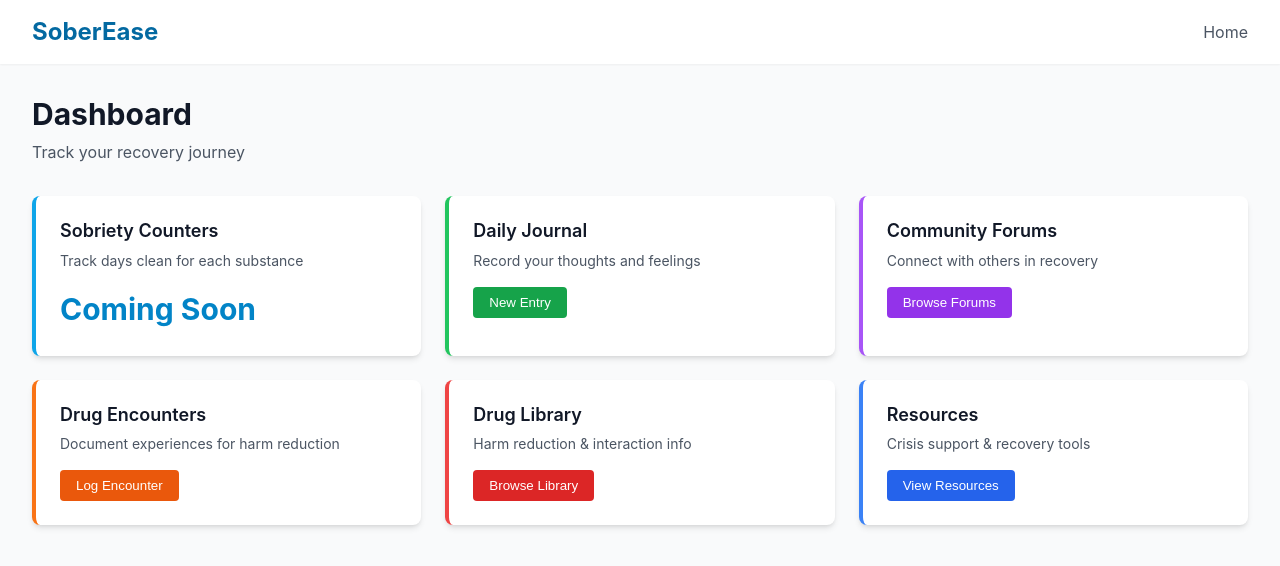
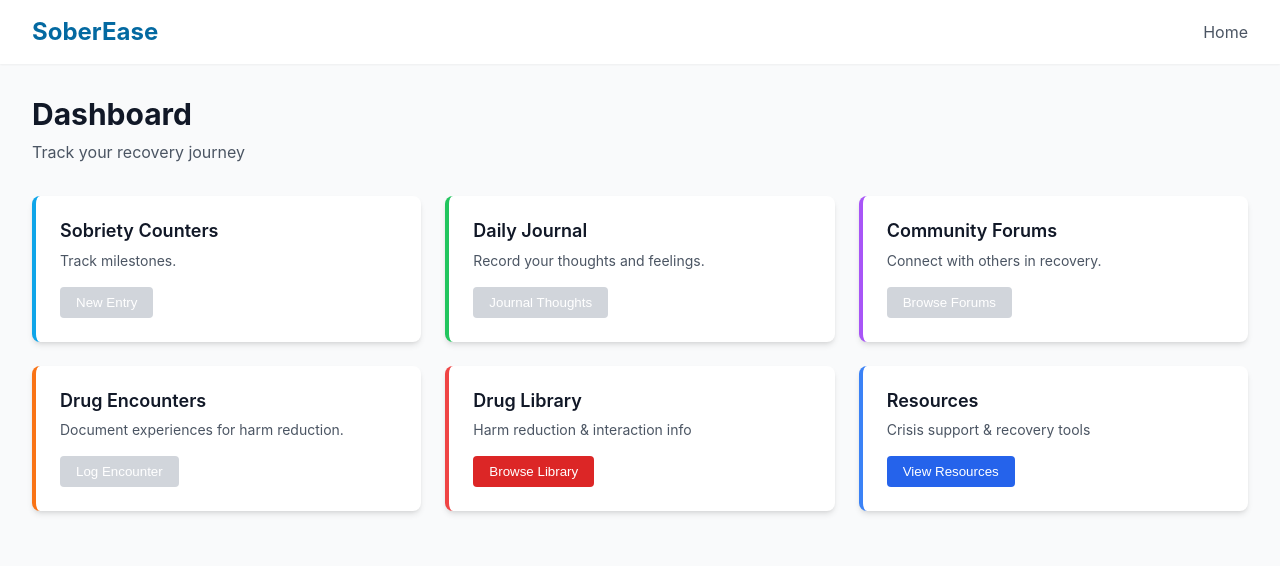
Before and after one commit to bradguthrie-business/sober-ease, a React (Vite) app in the folder frontend/: page /dashboard in a window 1280 px wide. Shown: the top 566 px of the page. Built offline with nearby package versions, Linux system fonts and the light colour scheme.

Commit message:
fix: #noissue - Update styling

```diff
--- a/frontend/src/pages/Dashboard/Dashboard.jsx
+++ b/frontend/src/pages/Dashboard/Dashboard.jsx
@@ -20,28 +20,28 @@ export default function Dashboard() {
         <div className="dashboard-grid">
           <div className="dashboard-card border-primary">
             <h3 className="dashboard-card-title">Sobriety Counters</h3>
-            <p className="dashboard-card-description">
-              Track days clean for each substance
-            </p>
-            <div className="dashboard-card-status">Coming Soon</div>
+            <p className="dashboard-card-description">Track milestones.</p>
+            <button className="dashboard-card-button btn-primary disabled">
+              New Entry
+            </button>
           </div>
 
           <div className="dashboard-card border-green">
             <h3 className="dashboard-card-title">Daily Journal</h3>
             <p className="dashboard-card-description">
-              Record your thoughts and feelings
+              Record your thoughts and feelings.
             </p>
-            <button className="dashboard-card-button btn-green">
-              New Entry
+            <button className="dashboard-card-button btn-green disabled">
+              Journal Thoughts
             </button>
           </div>
 
           <div className="dashboard-card border-purple">
             <h3 className="dashboard-card-title">Community Forums</h3>
             <p className="dashboard-card-description">
-              Connect with others in recovery
+              Connect with others in recovery.
             </p>
-            <button className="dashboard-card-button btn-purple">
+            <button className="dashboard-card-button btn-purple disabled">
               Browse Forums
             </button>
           </div>
@@ -49,9 +49,9 @@ export default function Dashboard() {
           <div className="dashboard-card border-orange">
             <h3 className="dashboard-card-title">Drug Encounters</h3>
             <p className="dashboard-card-description">
-              Document experiences for harm reduction
+              Document experiences for harm reduction.
             </p>
-            <button className="dashboard-card-button btn-orange">
+            <button className="dashboard-card-button btn-orange disabled">
               Log Encounter
             </button>
           </div>
--- a/frontend/src/pages/Dashboard/Dashboard.scss
+++ b/frontend/src/pages/Dashboard/Dashboard.scss
@@ -128,6 +128,11 @@
           transition: background-color 0.2s;
           color: white;
 
+          &.disabled {
+            background-color: color(gray, 300) !important;
+            cursor: not-allowed !important;
+          }
+
           &.btn-green {
             background-color: color(green, 600);
 
```
